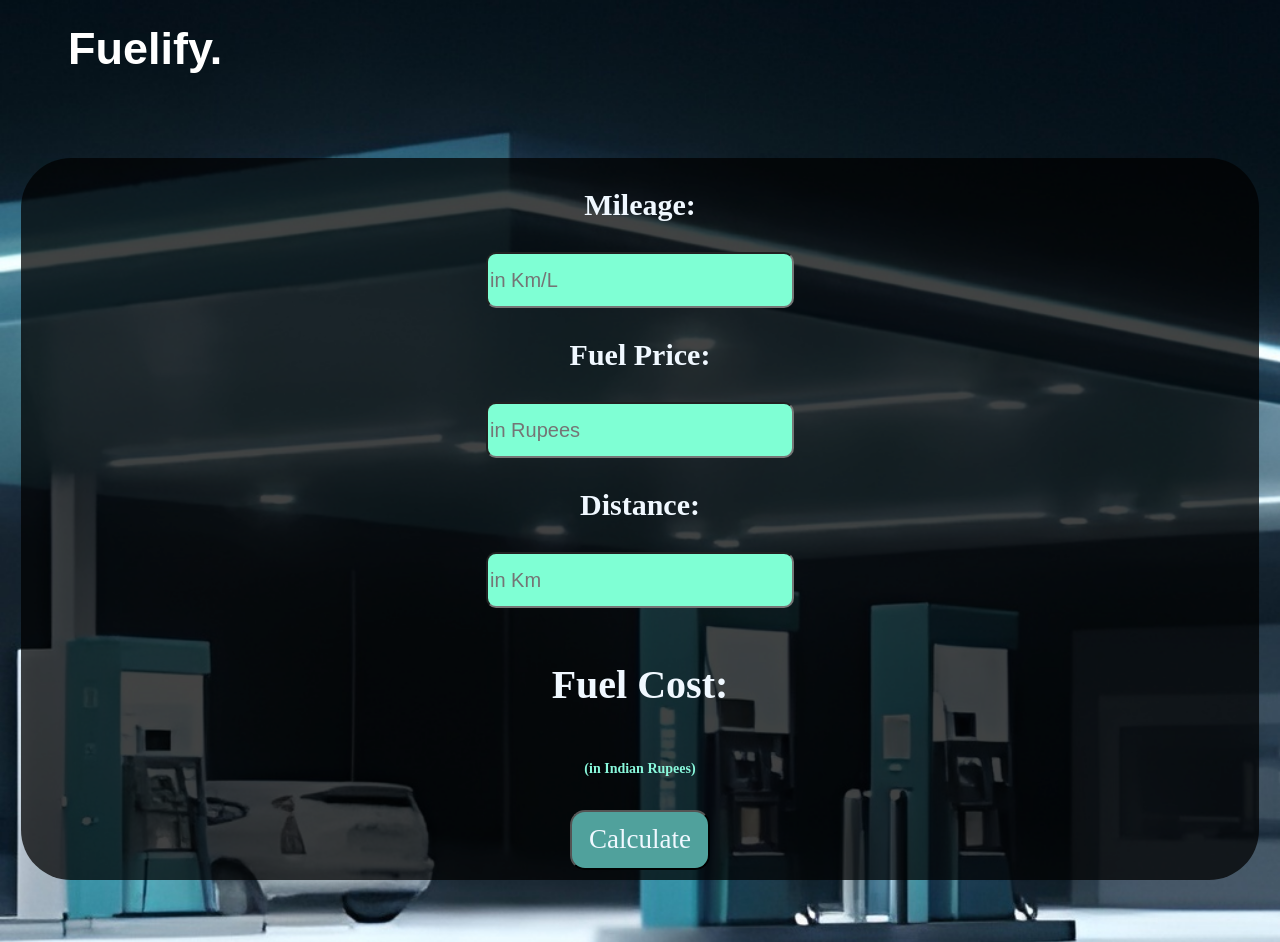
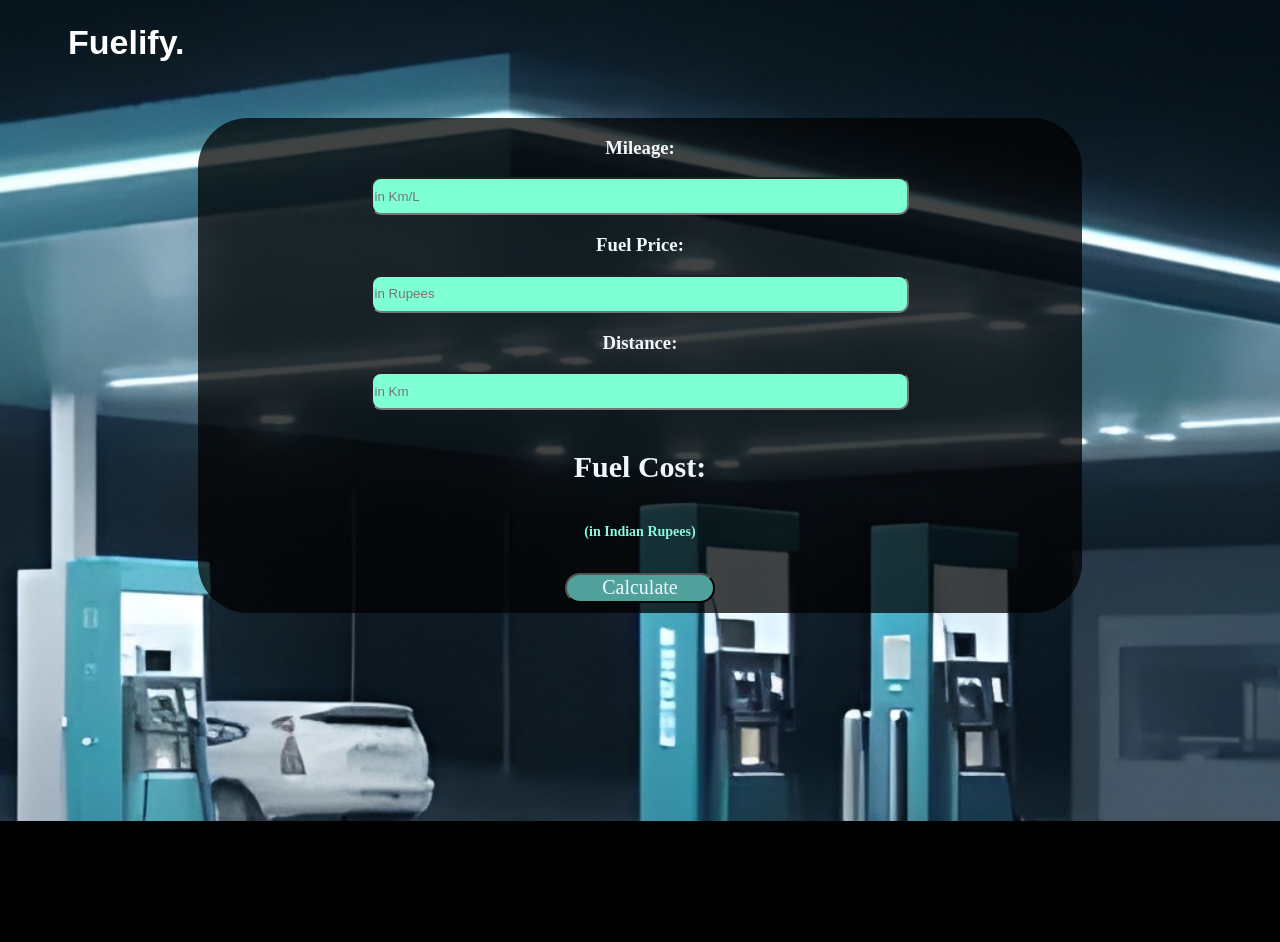
Before and after one commit to deimos19/FuelCostCalculator, a plain HTML site: page index.html in a window 1280 px wide. Shown: the top 942 px of the page. After the commit the page ends 821 px from the top, so only its background shows below. Drawn offline with Linux system fonts and the light colour scheme.

Commit message:
modified file

```diff
--- a/index.css
+++ b/index.css
@@ -4,6 +4,8 @@ body{
     background-size: cover;
     height: 100%;
     width:auto;
+    position: fixed;
+    padding-bottom: 100px;
 }
 header{
     /* background-color: tomato; */
@@ -48,13 +50,15 @@ header{
 }
 form{
     display:grid;
-    width: 50%;
+    width: 70%;
     align-items: center;
     /* background-color: red; */
     height: auto;
     margin:auto;
     margin-top: 40px;
     margin-bottom: 100px;
+    margin-left: 550px;
+
 }
 .form-content{
     height: auto;
@@ -67,7 +71,7 @@ form{
     color: aliceblue;
 }
 .form-content input{
-    width: auto;
+    width: 60%;
     height: 32px;
     border-radius: 10px;
     text-decoration: none;
@@ -102,58 +106,15 @@ form{
     body{
        background-image: url(images/phn-bg.jpeg);
        width: auto;
-       height:auto;
+       height: auto;
        background-size: cover;
        background-repeat: no-repeat;
        background-position: center;
-       background-color: rgb(12, 53, 53);
-       /* margin-top: -100px; */
-    }
-    header{
-        width: 100%;
-    }
-    .logo{
-        height: 200px;
-        width: auto;
-    }
-    .logo h2{
-        font-size: 45px;
-    }
-    .logo ul{
-        margin-left: 0px;
-        margin-top: 60px;
-    }
-    .logo ul li a{
-        font-size: 70px;
+       background-color: rgb(0, 0, 0);
+       position:relative;
+
     }
     form{
-        margin-top: -50px;
-        width: 98%;
-
-    }
-    .form-content h3{
-        font-size: 30px;
-    }
-    .form-content input{
-        height: 50px;
-        width: 300px;
-        font-size: 20px;
-    }
-    ::placeholder{
-       font-size: 20px;
-    }
-    .form-content h4{
-        font-size: 40px;
-    }
-    .form-content button{
-        height: 60px;
-        width: 140px;
-        font-size: 27px;
-    }
-    .form-content h6{
-        font-size: 14px;
-    }
-    .form-content h2{
-        font-size: 50px;
+        margin-left: auto;
     }
 }
```
